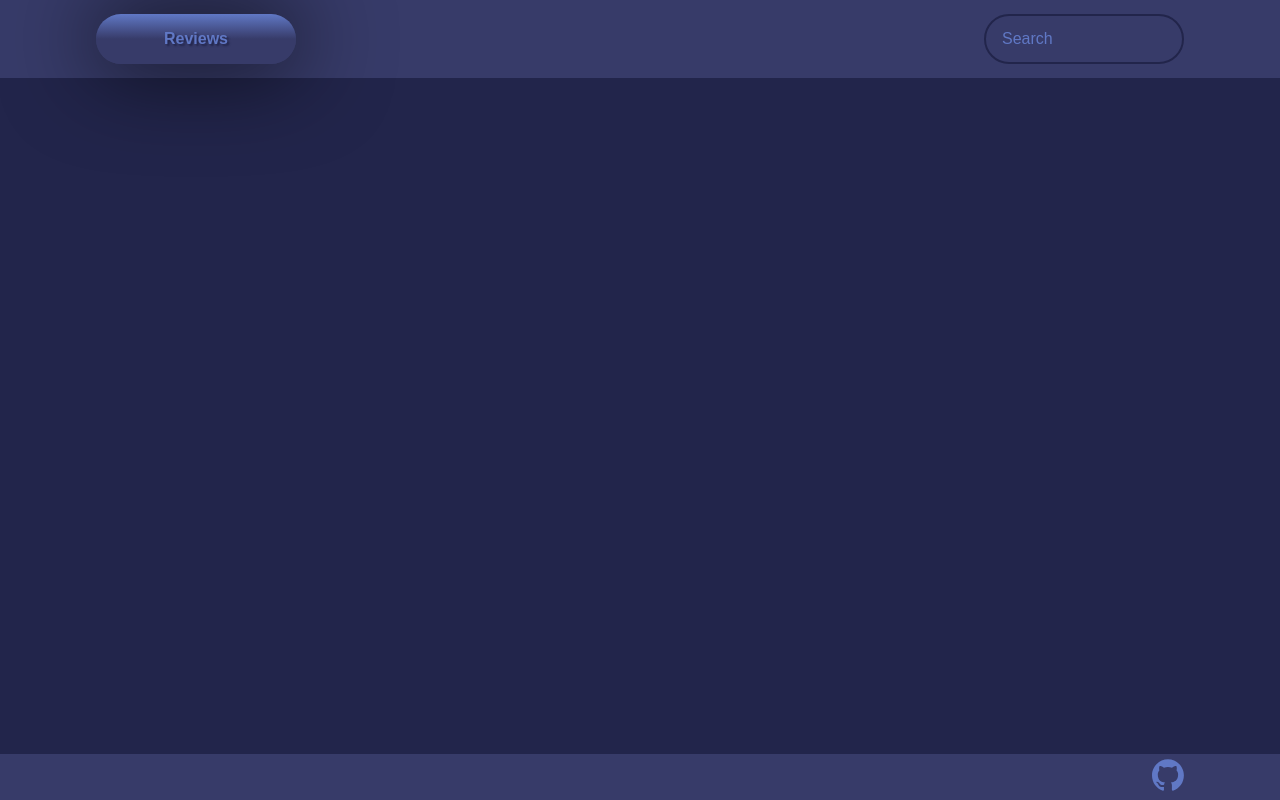
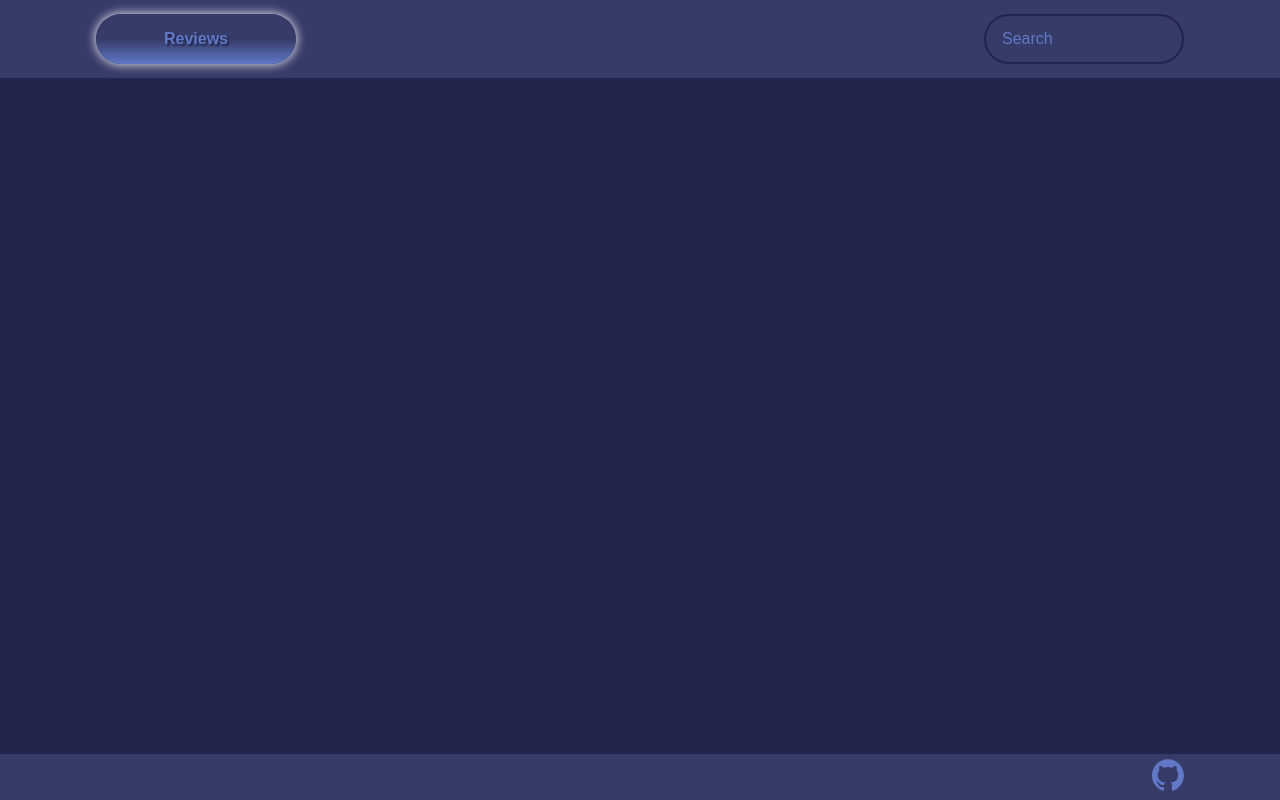
Before and after one commit to tglspfdsfgs/anime-searcher, a React (Vite) app: page /reviews in a window 1280 px wide. Built offline with nearby package versions, Linux system fonts and the light colour scheme.

Commit message:
feat: make review link interactive

```diff
--- a/src/components/Header/index.tsx
+++ b/src/components/Header/index.tsx
@@ -1,13 +1,15 @@
 import ReviewLink from '@components/ReviewLink';
 import styles from './styles.module.scss';
 import Searchbar from '@components/Searchbar';
+import { useRef } from 'react';
 
 export default function Header() {
+  const searchFormRef = useRef<null | HTMLInputElement>(null);
   return (
     <div className={styles.headerContainer}>
       <header className={styles.header}>
-        <ReviewLink />
-        <Searchbar />
+        <ReviewLink searchInputElement={searchFormRef} />
+        <Searchbar ref={searchFormRef} />
       </header>
     </div>
   );
--- a/src/components/ReviewLink/index.tsx
+++ b/src/components/ReviewLink/index.tsx
@@ -1,9 +1,20 @@
-import { Link } from 'react-router-dom';
+import { Link, useLocation } from 'react-router-dom';
 import styles from './styles.module.scss';
 
-export default function ReviewLink() {
+interface Props {
+  searchInputElement: React.MutableRefObject<HTMLInputElement | null>;
+}
+
+export default function ReviewLink({ searchInputElement }: Props) {
+  const { pathname } = useLocation();
+
+  const isReviewPage = /^\/reviews/i.test(pathname);
+  let href = '/reviews';
+  if (searchInputElement.current && isReviewPage) {
+    href = `/?q=${searchInputElement.current.value}`;
+  }
   return (
-    <Link className={styles.reviewLink} to={'/reviews'}>
+    <Link className={styles.reviewLink + ' ' + (isReviewPage ? styles.navigated : '')} to={href}>
       Reviews
     </Link>
   );
--- a/src/components/ReviewLink/styles.module.scss
+++ b/src/components/ReviewLink/styles.module.scss
@@ -18,10 +18,16 @@
     text-shadow: 2px 2px 2px $primary-color;
     background: rgb(55,59,105);
     background: linear-gradient(0deg, rgba(55,59,105,1) 0%, rgba(55,59,105,1) 50%, rgba(96,120,197,1) 100%);
-    box-shadow: 0px 0px 90px 5px rgba(0,0,0,0.75);
+    box-shadow: 0px 0px 10px 1.5px rgba(0, 0, 0, 0.75);
 
     &:active {
         background: rgb(55,59,105);
         background: linear-gradient(0deg, rgba(55,59,105,1) 0%, rgba(96,120,197,1) 0%, rgba(55,59,105,1) 50%);
     }
 }
+
+.navigated {
+    box-shadow: 0px 0px 10px 1.5px rgba(255, 255, 255, 0.75);
+    background: rgb(55,59,105);
+    background: linear-gradient(0deg, rgba(55,59,105,1) 0%, rgba(96,120,197,1) 0%, rgba(55,59,105,1) 50%);
+}
--- a/src/components/Searchbar/index.tsx
+++ b/src/components/Searchbar/index.tsx
@@ -1,7 +1,8 @@
+import { forwardRef } from 'react';
 import styles from './styles.module.scss';
 import { Form, useLocation, useSubmit } from 'react-router-dom';
 
-export default function Searchbar() {
+const Searchbar = forwardRef<HTMLInputElement>((_props, ref) => {
   const submit = useSubmit();
   const { search } = useLocation();
   const searchParam = new URLSearchParams(search).get('q') || '';
@@ -10,6 +11,7 @@ export default function Searchbar() {
     <div className={styles.formWrapper}>
       <Form>
         <input
+          ref={ref}
           className={styles.searchField}
           type="search"
           name="q"
@@ -26,4 +28,6 @@ export default function Searchbar() {
       </Form>
     </div>
   );
-}
+});
+
+export default Searchbar;
```
